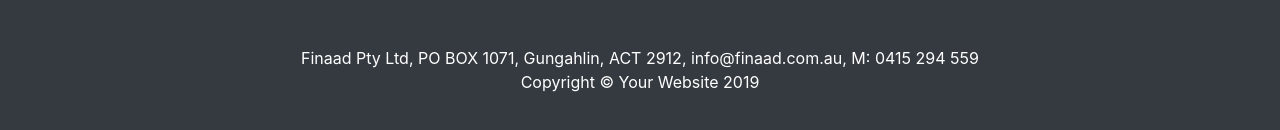
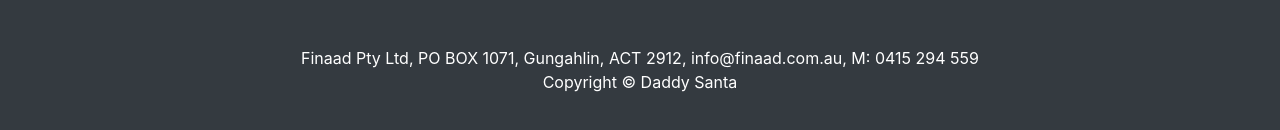
Before and after one commit to christopher-2000/Finaad, a website: page wework.html in a window 1280 px wide. Shown: the part 826-956 px from the top of the page. Drawn offline with Linux system fonts and the light colour scheme.

Commit message:
Update wework.html

```diff
--- a/wework.html
+++ b/wework.html
@@ -116,7 +116,7 @@
   <footer class="py-5 bg-dark">
     <div class="container">
       <p class="m-0 text-center text-white"><br>Finaad Pty Ltd, PO BOX 1071, Gungahlin, ACT 2912, info@finaad.com.au, M: 0415 294 559</p>
-      <p class="m-0 text-center text-white">Copyright &copy; Your Website 2019</p>
+      <p class="m-0 text-center text-white">Copyright &copy; Daddy Santa</p>
     </div>
     <!-- /.container -->
   </footer>
```
